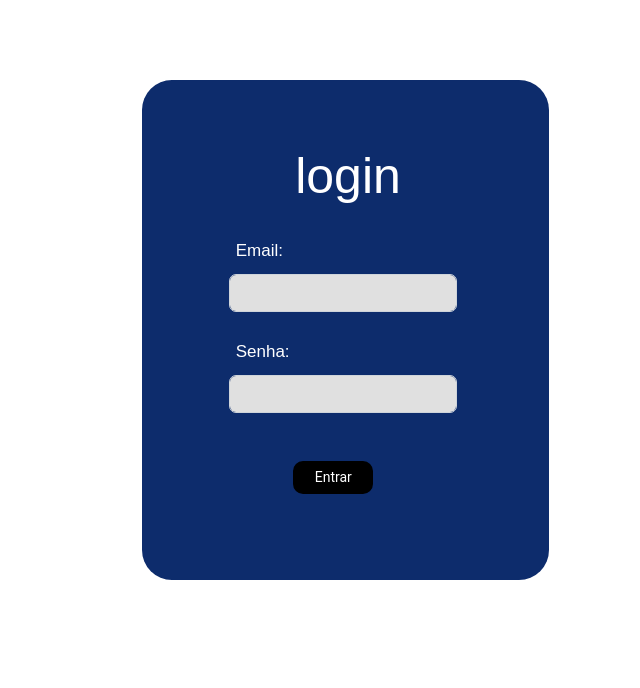
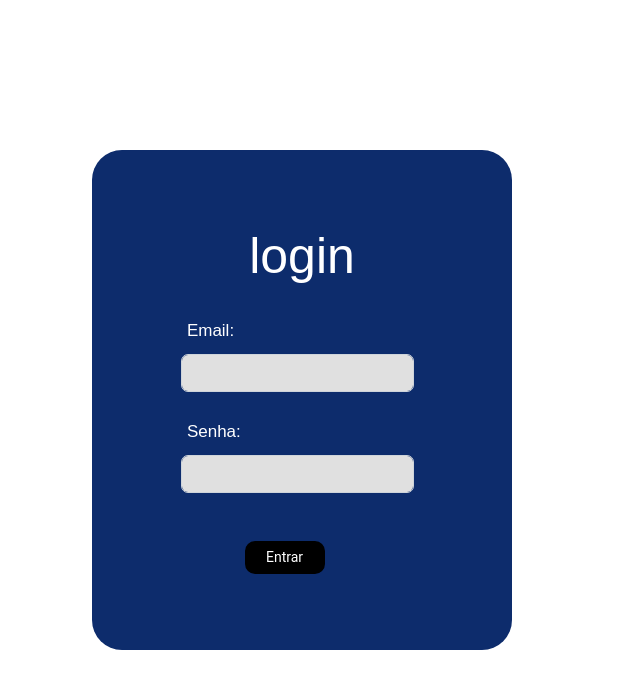
Before and after one commit to DanielFM99/EngSoft-2021-2, a Vue app in the folder Codigo Base/front-end/: page /login in a window 1280 px wide. Shown: the top 688 px of the page, without its empty margins (338-978 px from the left). Built offline with nearby package versions, Linux system fonts and the light colour scheme; what v-mask would draw is missing.

Commit message:
Alinha o login no meio da tela

```diff
--- a/Codigo Base/front-end/src/views/Login.vue
+++ b/Codigo Base/front-end/src/views/Login.vue
@@ -25,6 +25,12 @@
   </div>
 </template>
 <script>
+var htmlTag = document.getElementsByTagName("html")[0];
+htmlTag.setAttribute("class", "h-100");
+var bodyTag = document.getElementsByTagName("body")[0];
+bodyTag.setAttribute("class", "h-100 d-flex");
+var appClass = document.getElementById("app");
+appClass.classList.add("m-auto");
 import { loginCliente } from "@/services/api/Cliente";
 export default {
   components: {},
@@ -76,17 +82,14 @@ export default {
 .login {
   background-color: #0d2c6c;
   height: 500px;
-  width: 407px;
+  width: 420px;
   border-radius: 30px;
-  padding: 20px 35px 40px 40px;
   font-family: "Source Sans Pro", sans-serif;
   font-weight: 300;
   font-style: normal;
   display: flex;
   justify-content: center;
   align-items: center;
-  margin-left: 30rem;
-  margin-top: 5rem;
 }
 
 .titulo {
@@ -122,7 +125,6 @@ export default {
 }
 
 .form-control {
-  padding-left: 0.4rem !important;
   font-family: "Source Sans Pro", sans-serif;
   font-weight: 400;
   font-style: normal;
```
